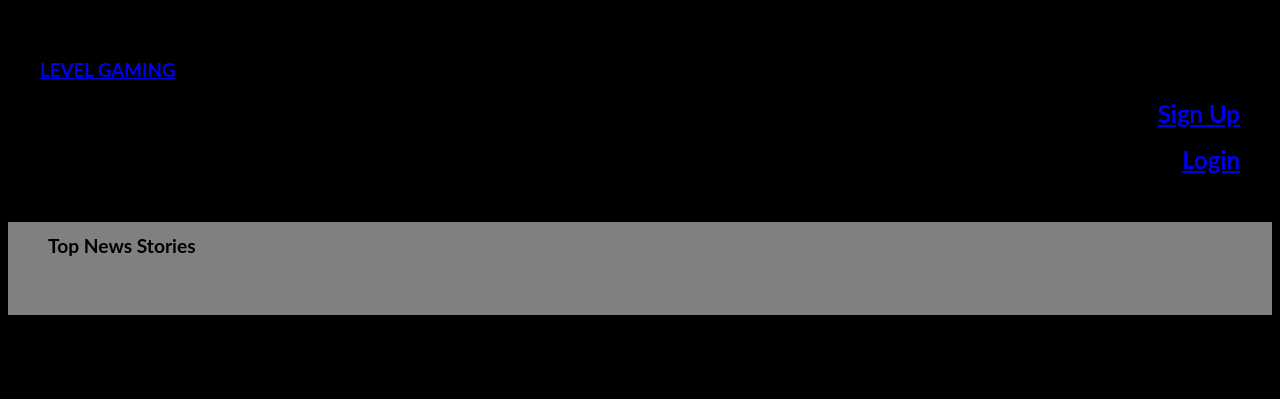
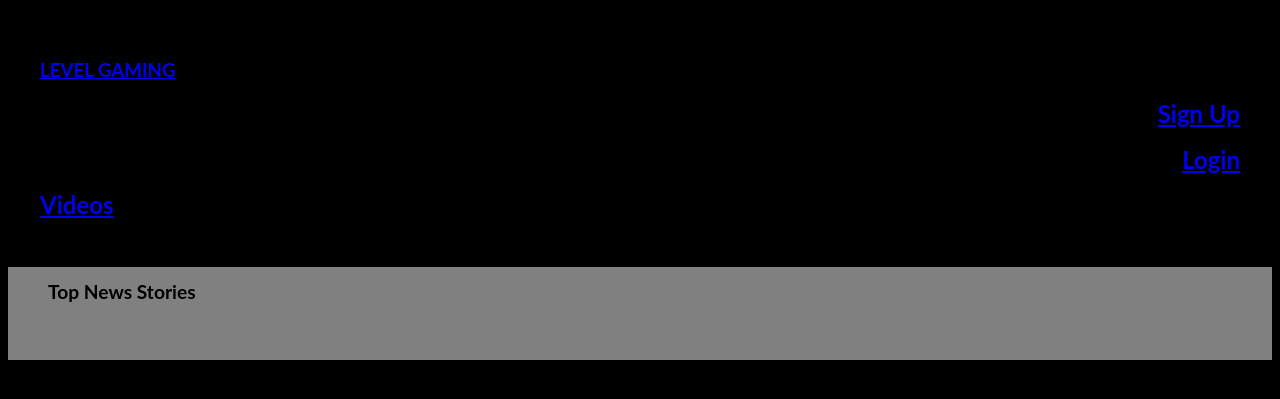
Before and after one commit to shyamsn97/LevelGaming, a Django app: page / in a window 1280 px wide. Shown: the top 399 px of the page. Run offline with Django 3.2, Linux system fonts and the light colour scheme.

Commit message:
fixed header

```diff
--- a/level/levelgaming/templates/header.html
+++ b/level/levelgaming/templates/header.html
@@ -44,6 +44,7 @@ h1 {
 <div id="London" class="tabcontent">
   <h3 id= "maintitle" ><a href="/">LEVEL GAMING</a></h3>
   {% csrf_token %}
+
   {% if user.is_authenticated %}
    <h1><a id = "username" >{{ user.username }} </a></h1>
       <h1 id = "logout"><a href="{% url 'logout' %}">Logout</a></h1>
@@ -53,7 +54,9 @@ h1 {
   {% else %}
   <h1 id= "signup" ><a href="{% url 'signup' %}">Sign Up</a></h1>
   <h1 id= "login" ><a href="{% url 'login' %}">Login</a></h1>
+  <h1 id = "videos"><a href="{% url 'videos' %}">Videos</a></h1>
   {% endif %}
+
 </div>
 </header>
 
```
